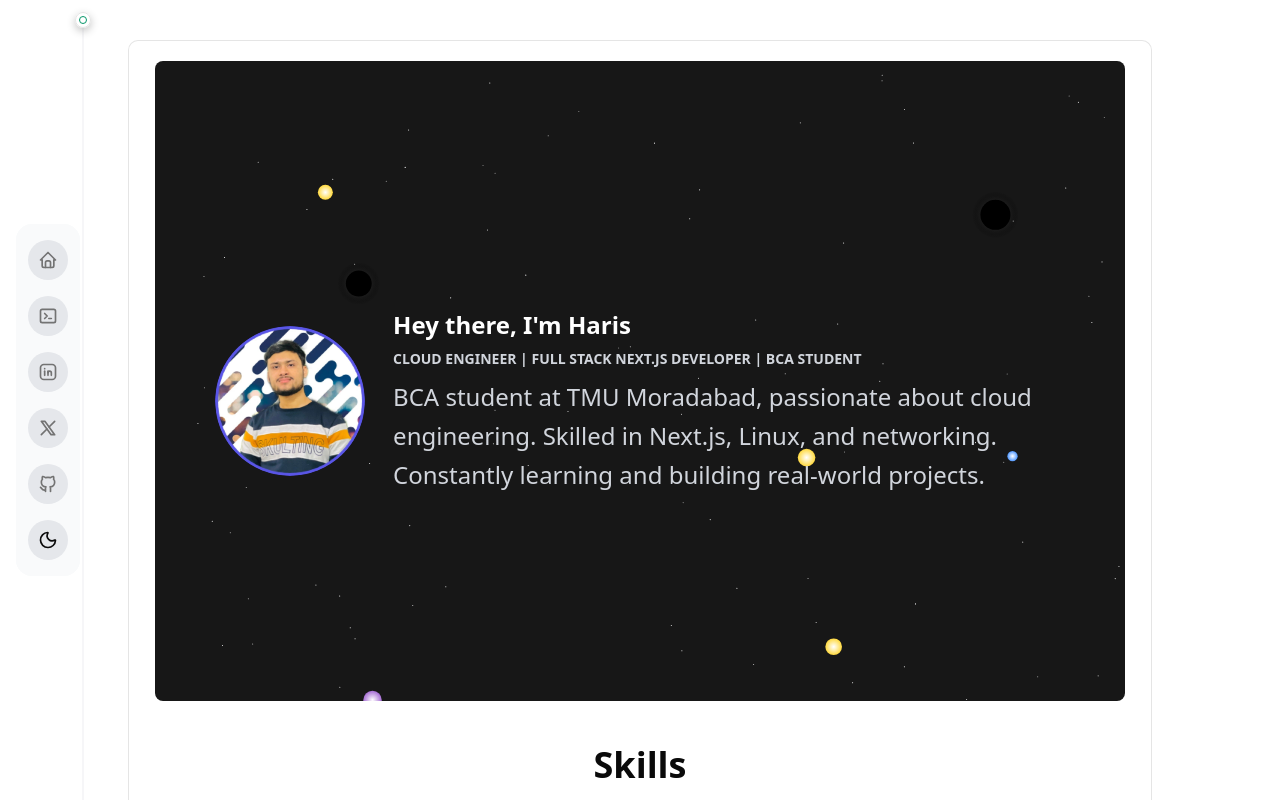
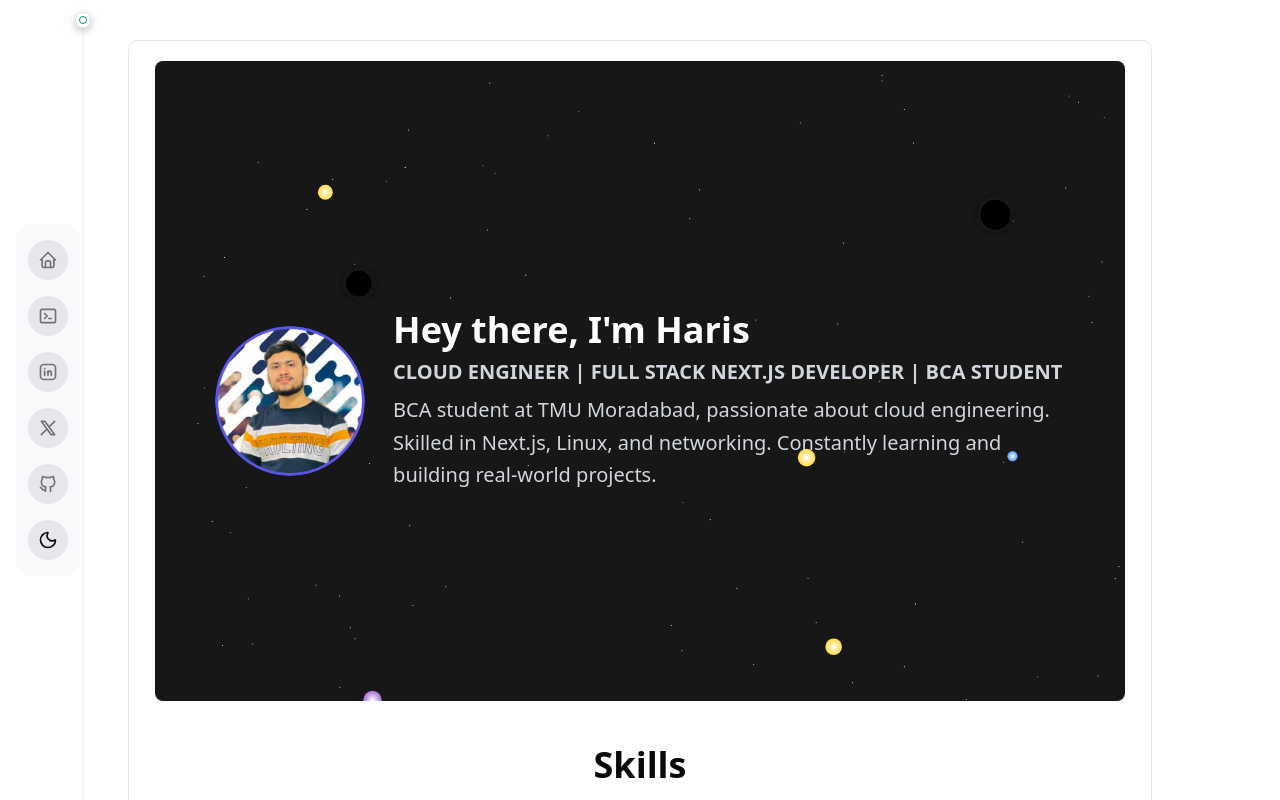
Before and after one commit to haris-al-hanafi/Portfolio, a Next.js app: page / in a window 1280 px wide. Shown: the top 800 px of the page. Built offline with nearby package versions, Linux system fonts and the light colour scheme.

Commit message:
Edited hero section

```diff
--- a/layouts/Hero.tsx
+++ b/layouts/Hero.tsx
@@ -21,14 +21,14 @@ function Hero() {
 
           {/* Updated info section with white/light text */}
           <div className='flex flex-col items-center gap-2 text-start'>
-            <h1 className='text-2xl text-start w-full font-semibold text-white dark:text-white'>
+            <h1 className='text-4xl text-start w-full font-semibold text-white dark:text-white'>
               Hey there, I'm Haris
             </h1>
-            <p className="uppercase text-sm font-semibold text-gray-300 dark:text-gray-300 text-start w-full">
+            <p className="uppercase text-lg md:text-xl font-semibold text-gray-300 dark:text-gray-300 text-start w-full">
               Cloud Engineer | Full Stack Next.js Developer | BCA Student
             </p>
 
-            <p className="text-base sm:text-lg md:text-xl lg:text-2xl text-gray-300 dark:text-gray-300 font-medium leading-relaxed max-w-2xl">
+            <p className="text-base text-sm md:text-xl text-gray-300 dark:text-gray-300 font-medium leading-relaxed max-w-2xl">
               BCA student at TMU Moradabad, passionate about cloud engineering. Skilled in Next.js, Linux, and networking. Constantly learning and building real-world projects.
             </p>
           </div>
```
